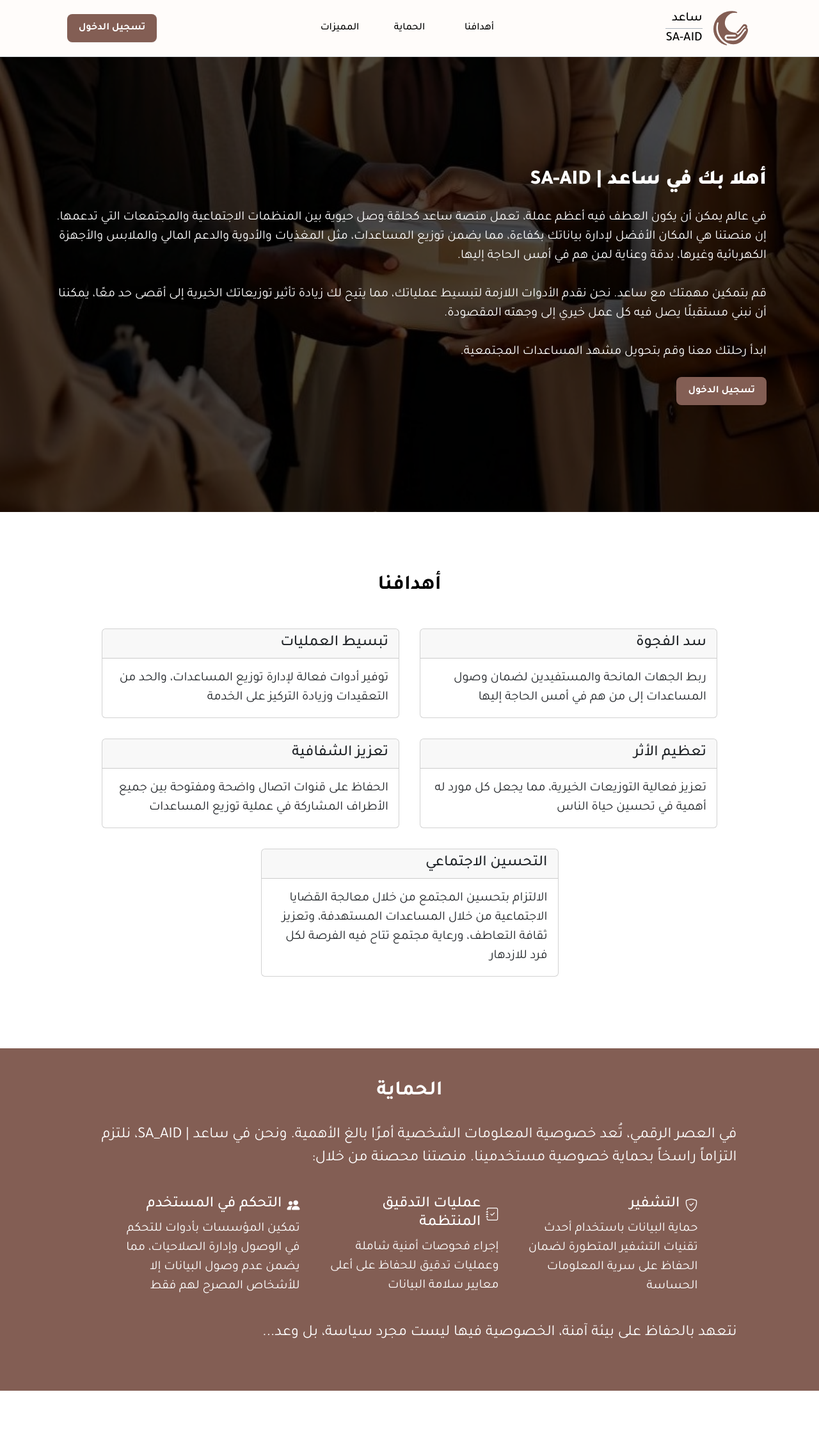
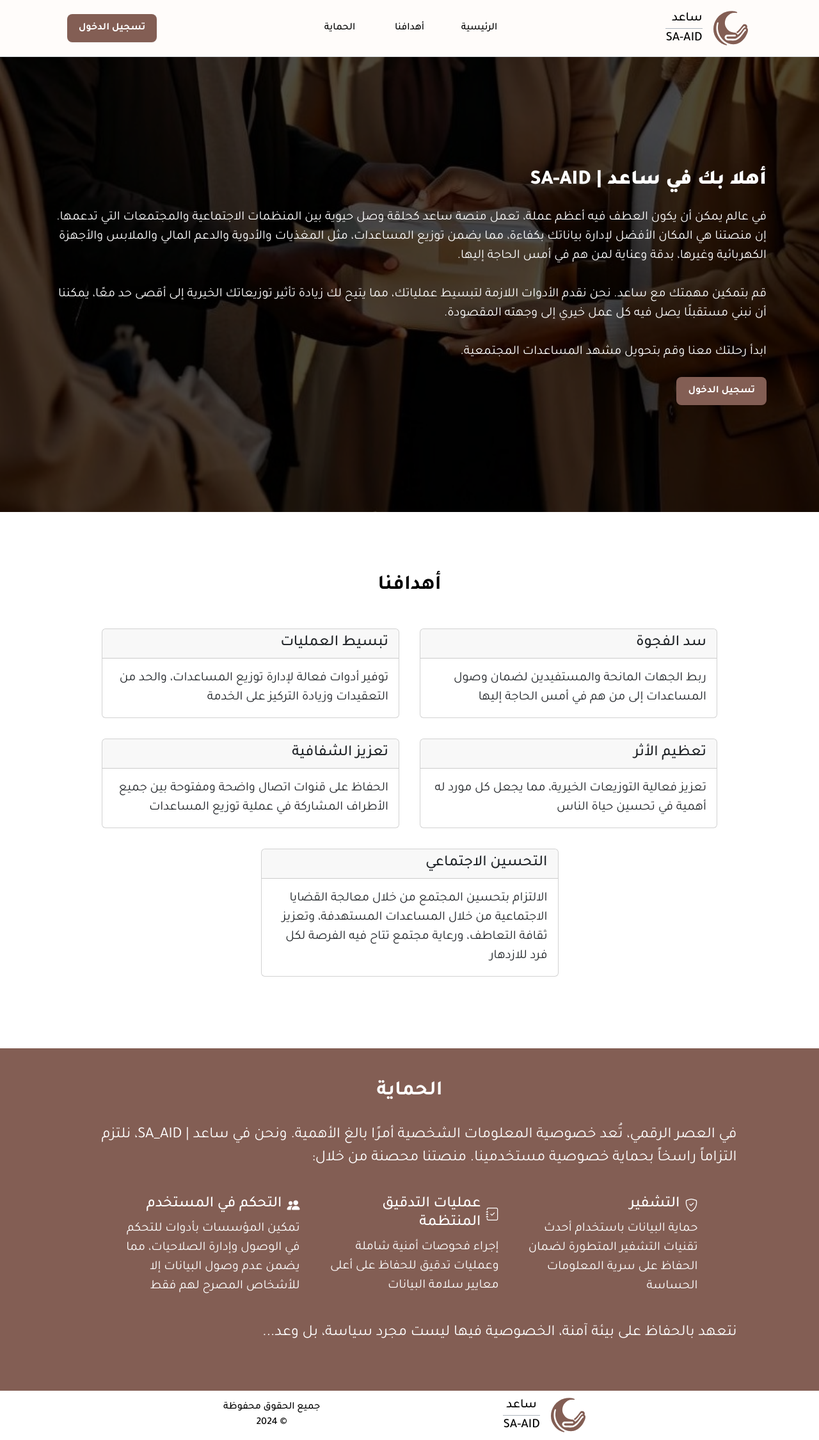
Before and after one commit to alitout/sa-aid, a React (Create React App) app in the folder frontend/: page / in a window 1280 px wide. Shown: the whole page at 64% size. Before the commit the page ends 2173 px from the top, so only its background shows below. Built offline with nearby package versions, Linux system fonts and the light colour scheme.

Commit message:
added footer

```diff
--- /dev/null
+++ b/frontend/src/Components/HomePage/footer.jsx
@@ -0,0 +1,22 @@
+import React from 'react'
+import Logo from '../Logo/Logo';
+
+function Footer() {
+    return (
+        <div className='container d-flex justify-content-evenly align-items-center text-center text-decoration-none text-black fw-500 p-2 m-auto'>
+            <div  className='d-none d-md-inline'>
+                <Logo />
+            </div>
+            <div className='d-flex flex-column'>
+                <div>
+                    جميع الحقوق محفوظة
+                </div>
+                <div>
+                    © 2024
+                </div>
+            </div>
+        </div>
+    )
+}
+
+export default Footer;
--- a/frontend/src/Components/HomePage/navbar.jsx
+++ b/frontend/src/Components/HomePage/navbar.jsx
@@ -22,6 +22,10 @@ function Navbar() {
                         <Logo />
                     </div>
                     <div className='navLinks d-none d-md-flex flex-row gap-3 col-6 justify-content-center align-items-center '>
+                        <a className='navLink d-none d-sm-flex col-3 col-lg-2 justify-content-center text-center text-decoration-none text-black fw-500 p-4'
+                            onClick={scrollToTop} style={{ cursor: 'pointer' }}>
+                            الرئيسية
+                        </a>
                         <a className='navLink d-none d-sm-flex col-3 col-lg-2 justify-content-center text-center text-decoration-none text-black fw-500 py-4'
                             onClick={() => scrollToSection('objectives')} style={{ cursor: 'pointer' }}>
                             أهدافنا
@@ -29,10 +33,6 @@ function Navbar() {
                         <a className='navLink d-none d-sm-flex col-3 col-lg-2 justify-content-center text-center text-decoration-none text-black fw-500 py-4'
                             onClick={() => scrollToSection('security')} style={{ cursor: 'pointer' }}>
                             الحماية
-                        </a>
-                        <a className='navLink d-none d-sm-flex col-3 col-lg-2 justify-content-center text-center text-decoration-none text-black fw-500 p-4'
-                            onClick={() => scrollToSection('advantages')} style={{ cursor: 'pointer' }}>
-                            المميزات
                         </a>
                     </div>
                     <div className="col-sm-2 d-flex justify-content-center">
@@ -44,5 +44,4 @@ function Navbar() {
         </div>
     )
 }
-
 export default Navbar;
--- a/frontend/src/Pages/homePage.jsx
+++ b/frontend/src/Pages/homePage.jsx
@@ -3,6 +3,7 @@ import Navbar from '../Components/HomePage/navbar';
 import HeroSection from '../Components/HomePage/heroSection';
 import ObjectivesSection from '../Components/HomePage/objectivesSection';
 import SecuritySection from '../Components/HomePage/securitySection';
+import Footer from '../Components/HomePage/footer';
 
 function homePage() {
     return (
@@ -11,6 +12,7 @@ function homePage() {
             <HeroSection />
             <ObjectivesSection />
             <SecuritySection />
+            <Footer />
         </div>
     )
 }
```
